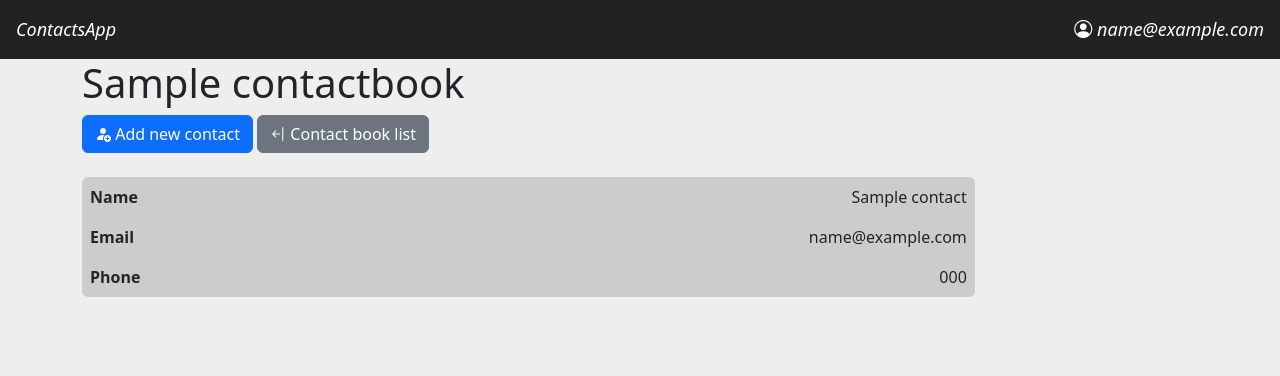
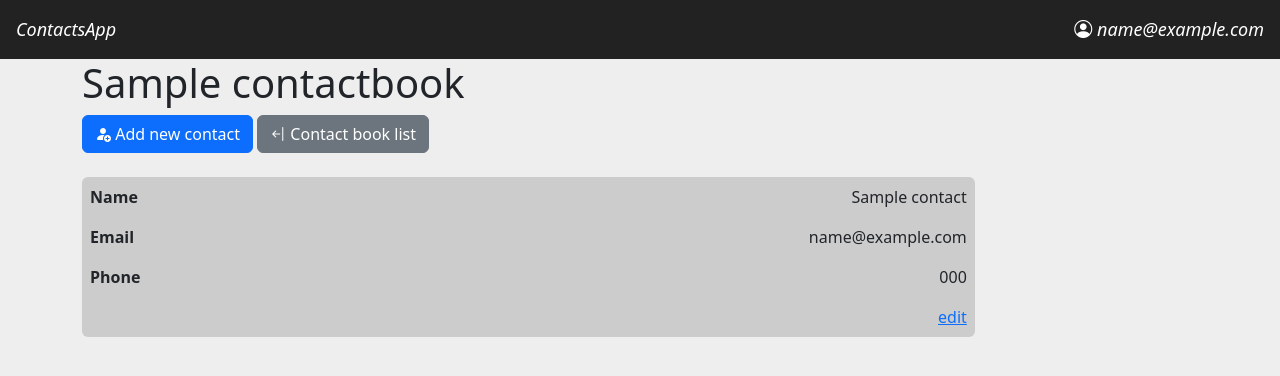
Before and after one commit to Joshun/contacts-app, a Django app: page /view-contactbook/1 in a window 1280 px wide. Shown: the top 376 px of the page. Run offline with Django 5.2, Linux system fonts and the light colour scheme; a user stored in the database is signed in; tables that the repository leaves empty hold one stand-in row (values such as "Sample post").

Commit message:
link up contact edit url

```diff
--- a/contactscore/models.py
+++ b/contactscore/models.py
@@ -31,3 +31,7 @@ class Contact(models.Model):
 
     # user = models.User...
     # labels = models.ManyToManyField
+
+    @property
+    def edit_url(self):
+        return reverse('edit_contact_name', kwargs={"contact_id": self.pk})
--- a/contactscore/templates/contactscore/components/contact_list.html
+++ b/contactscore/templates/contactscore/components/contact_list.html
@@ -13,6 +13,10 @@
             <div class="fieldname">Phone</div>
             <div>{{ contact.phone_number }}</div>
         </div>
+        <div class="d-flex flex-row justify-content-between">
+            <div class="fieldname"></div>
+            <div><a href="{{ contact.edit_url }}">edit</a></div>
+        </div>
     </div>
     {% endfor %}
 </div>
```
